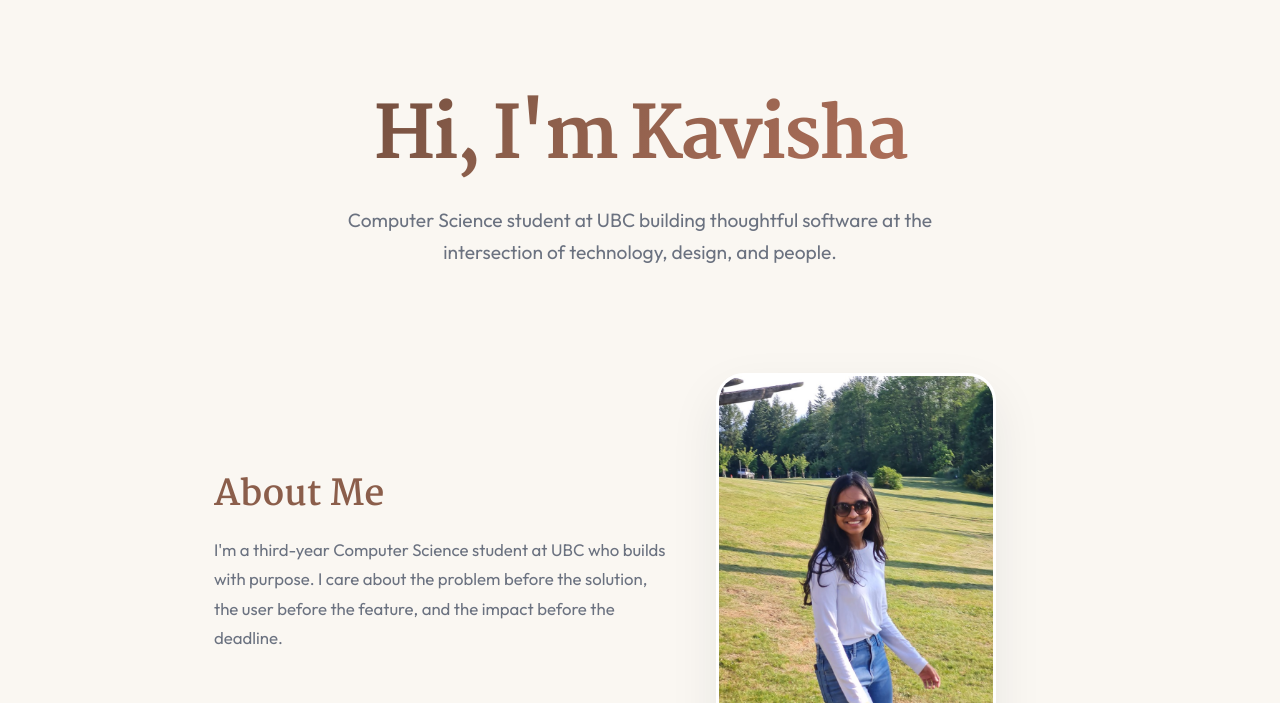
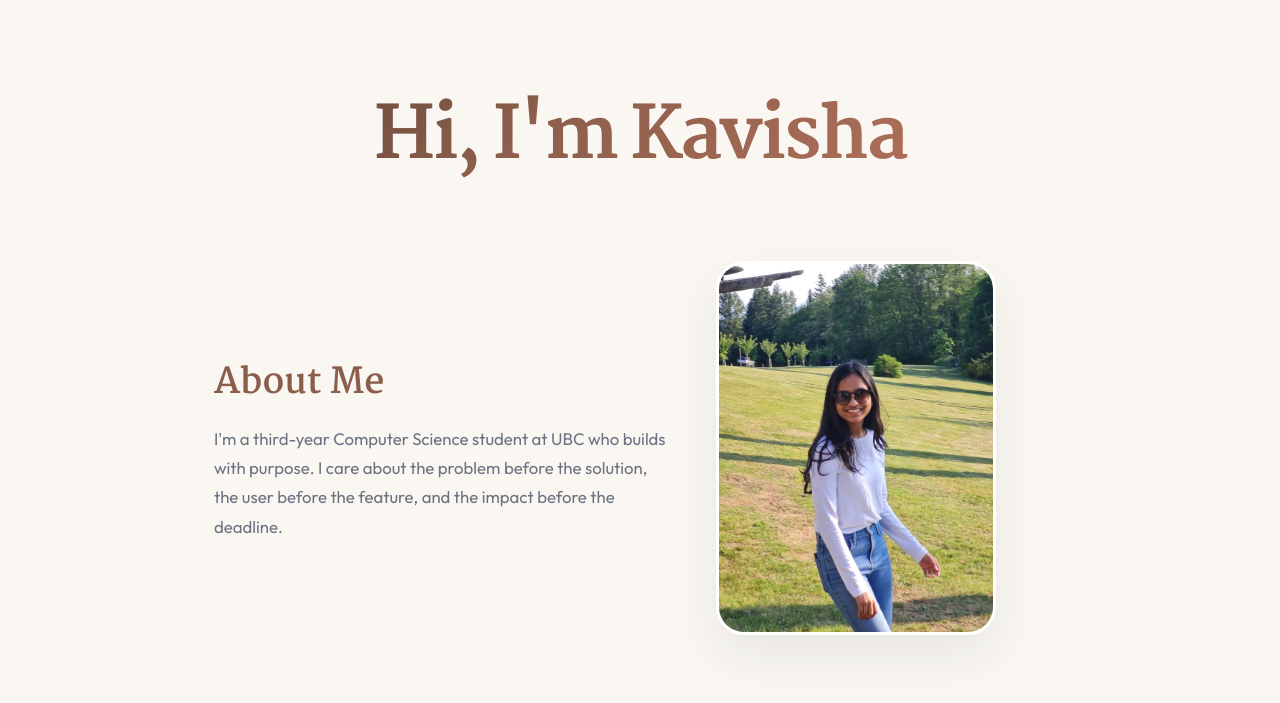
Before and after one commit to Kavisha1141/Personal-Portfolio, a website built with webpack: page tea.html in a window 1280 px wide. Shown: the part 66-769 px from the top of the page. Built offline with nearby package versions, Linux system fonts and the light colour scheme.

```diff
--- a/tea.html
+++ b/tea.html
@@ -45,9 +45,9 @@
     <header class="hero">
       <h1>Hi, I'm Kavisha</h1>
 
-      <p class="hero-subtitle">
+      <!-- <p class="hero-subtitle">
         Computer Science student at UBC building thoughtful software at the intersection of technology, design, and people.
-      </p>
+      </p> -->
 
       <!-- <div class="hero-buttons">
         <a href="#projects" class="btn primary-btn">
```
